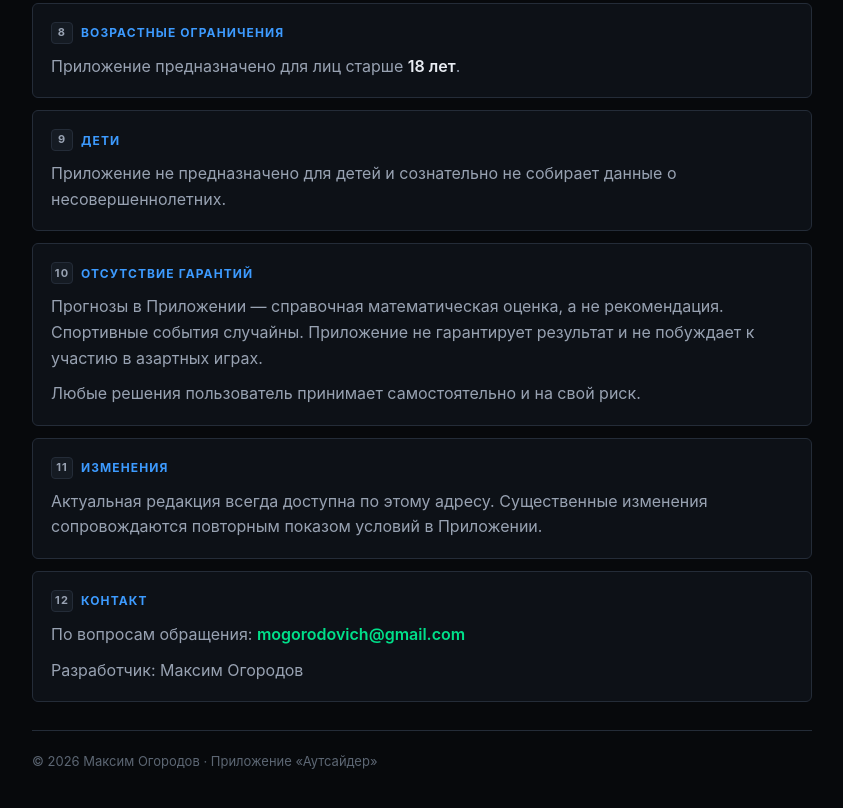
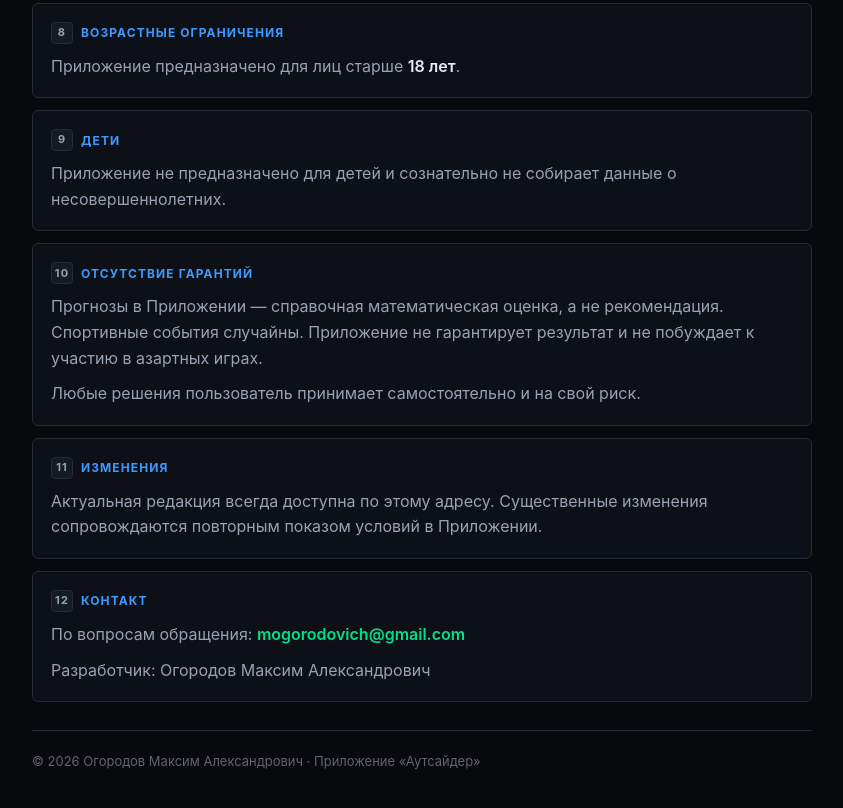
Before and after one commit to Maksibon97/outsider-privacy, a plain HTML site: page index.html in a window 1280 px wide. Shown: the part 1725-2533 px from the top of the page, without its empty margins (218-1061 px from the left). Drawn offline with Linux system fonts and the light colour scheme.

Commit message:
Update index.html

```diff
--- a/index.html
+++ b/index.html
@@ -156,11 +156,11 @@
   <section>
     <h2><span class="n">12</span> Контакт</h2>
     <p>По вопросам обращения: <span class="mail">mogorodovich@gmail.com</span></p>
-    <p>Разработчик: Максим Огородов</p>
+    <p>Разработчик: Огородов Максим Александрович</p>
   </section>
 
   <footer>
-    © 2026 Максим Огородов · Приложение «Аутсайдер»
+    © 2026 Огородов Максим Александрович · Приложение «Аутсайдер»
   </footer>
 
 </div>
```
